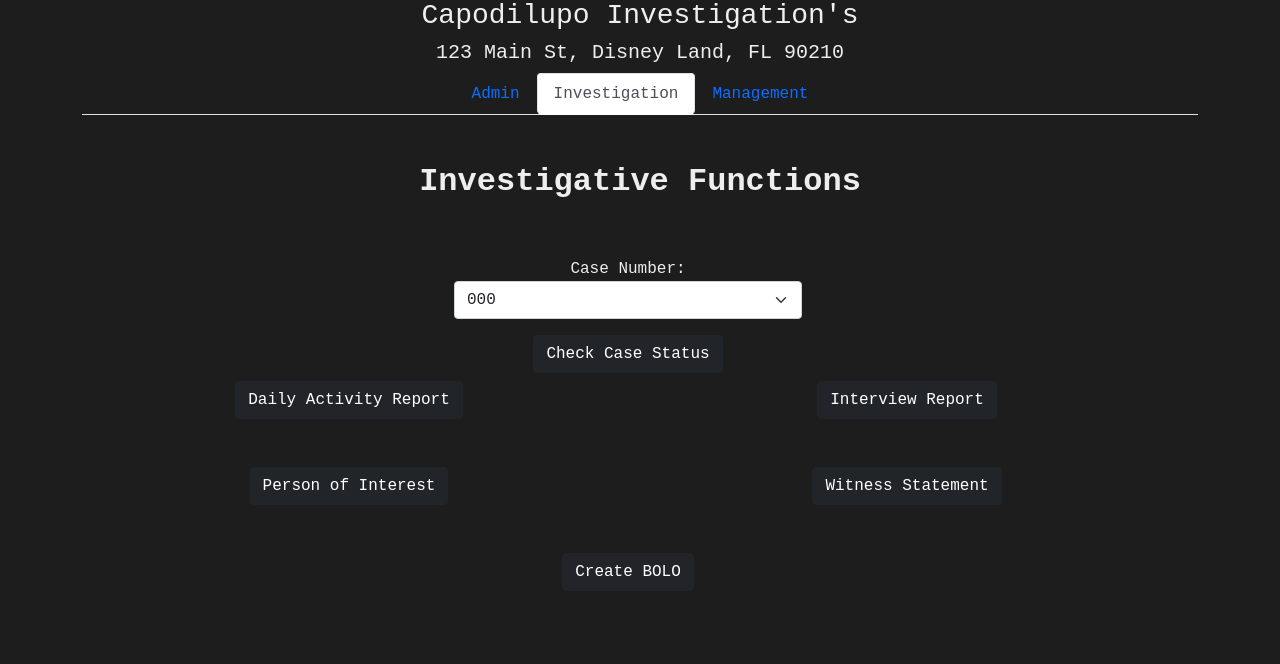
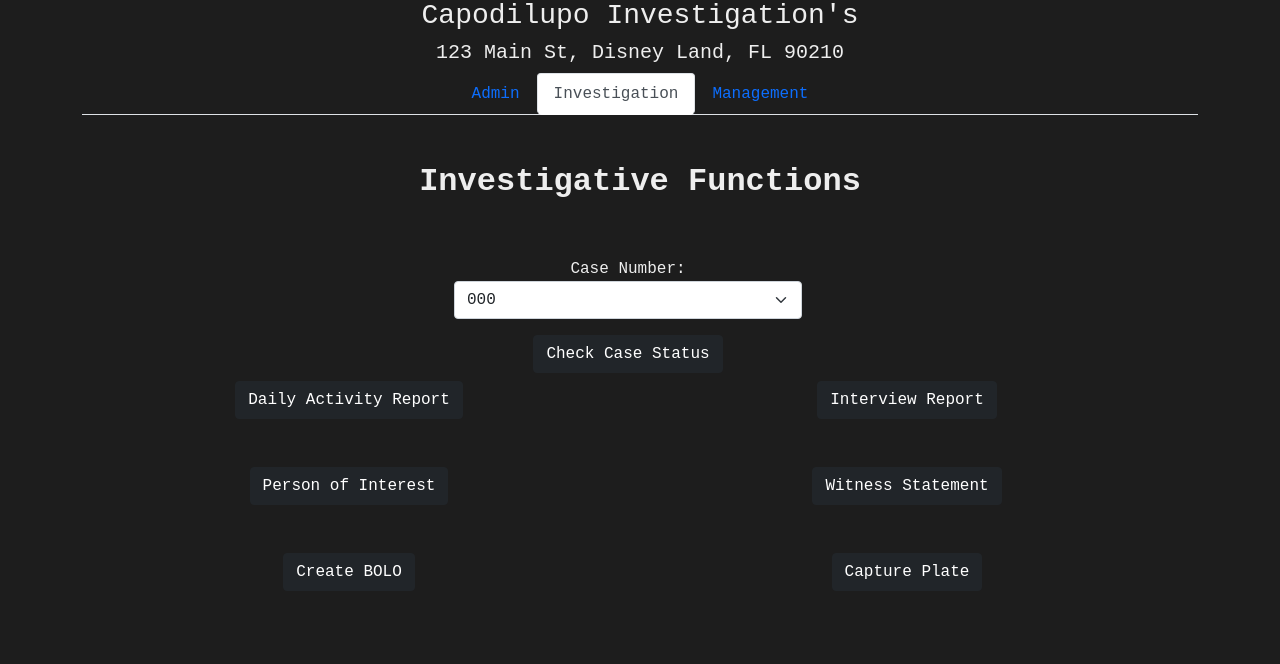
Before and after one commit to DonaldCapodilupo/Ultimate-Security-Software, a Flask app: template templates/main.html in a window 1280 px wide, after a click on "Investigation". Shown: the part 17-681 px from the top of the page. Run offline with Flask 3, Linux system fonts and the light colour scheme; the template is opened without the code that fills it: most values are stand-ins (such as "Sample title", 1, 10 or a date in 2020).

Commit message:
Added button for capture plate.

```diff
--- a/templates/main.html
+++ b/templates/main.html
@@ -184,6 +184,12 @@
                                 Create BOLO
                             </button>
                         </div>
+                        <div class="col">
+                            <button class="btn btn-dark mr-2" type="submit" name="submit_button"
+                                    value="Capture Plate">
+                                Capture Plate
+                            </button>
+                        </div>
 
                     </div>
 
```
